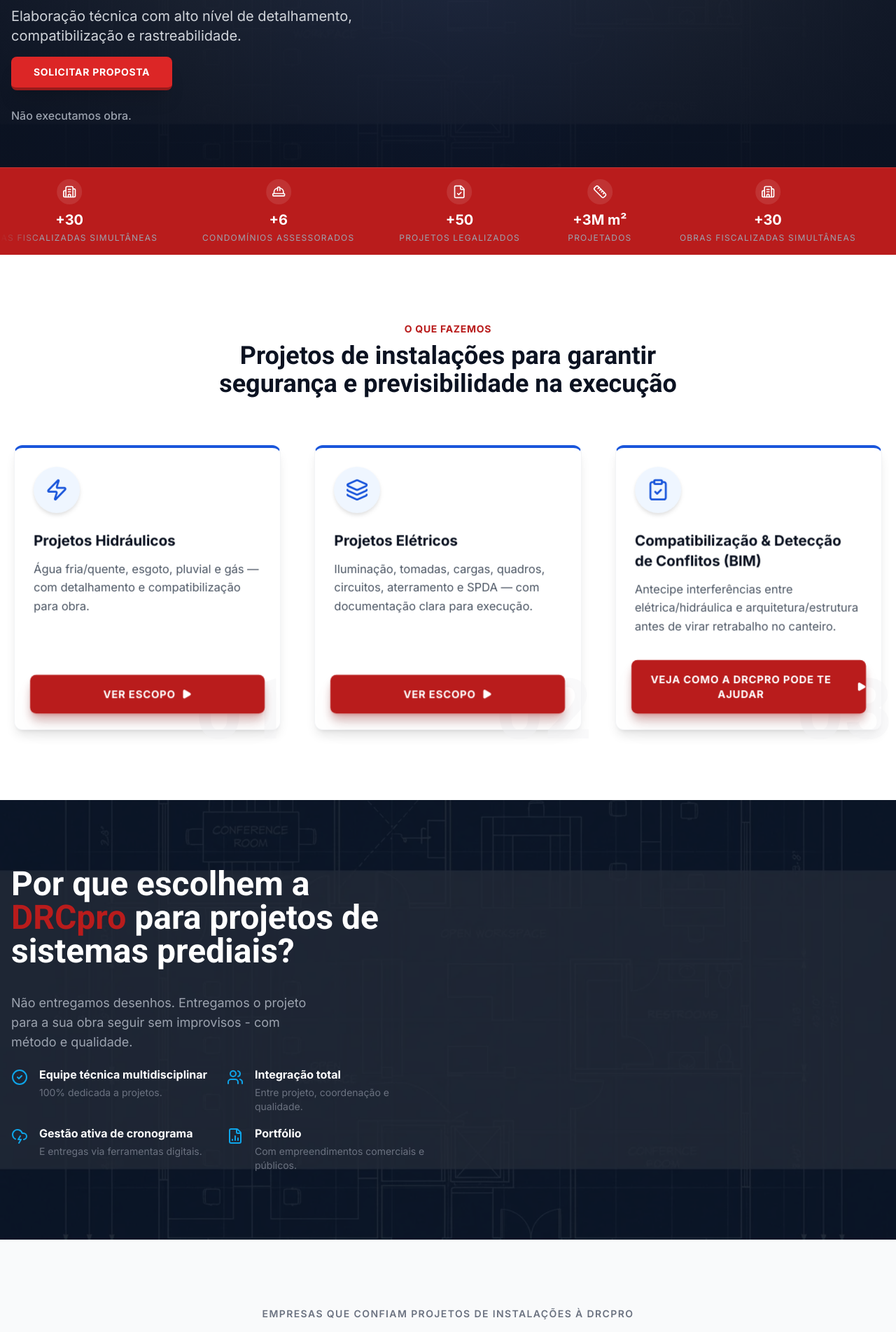
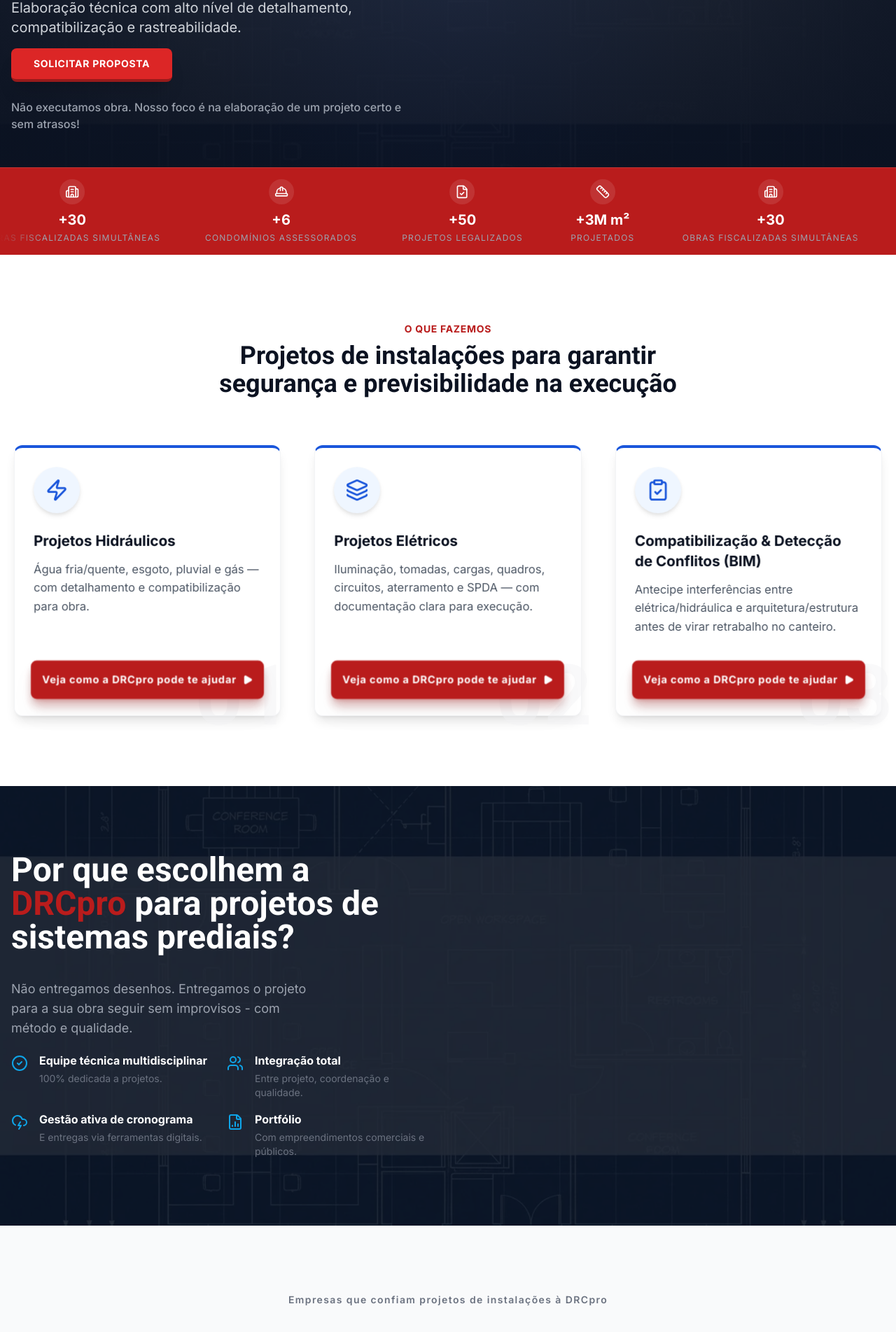
Before and after one commit to VoaNegocio/drcpro-lp, a React (Vite) app: page / in a window 1280 px wide. Shown: the part 436-2339 px from the top of the page at 70% size. Built offline with nearby package versions, Linux system fonts and the light colour scheme.

Commit message:
vai tomar no cu esses caras da DRC

```diff
--- a/src/components/Hero.jsx
+++ b/src/components/Hero.jsx
@@ -70,7 +70,7 @@
                     </div>
 
                     <p className="text-sm sm:text-base text-gray-400 mb-8 leading-relaxed max-w-xl font-medium">
-                        Não executamos obra.
+                        Não executamos obra. Nosso foco é na elaboração de um projeto certo e sem atrasos!
                     </p>
                 </motion.div>
 
--- a/src/components/Services.jsx
+++ b/src/components/Services.jsx
@@ -30,7 +30,6 @@
             icon: ClipboardCheck,
             title: "Compatibilização & Detecção de Conflitos (BIM)",
             description: "Antecipe interferências entre elétrica/hidráulica e arquitetura/estrutura antes de virar retrabalho no canteiro.",
-            buttonText: "Veja como a DRCpro pode te ajudar",
             image: "/imgs/imgcard3.webp",
             video: "/videos/videogrid3-marco-pnc_opt.mp4"
         }
@@ -133,9 +132,9 @@
                     <div className="relative z-10 translate-z-50 drop-shadow-xl">
                         <button
                             onClick={handleFlip}
-                            className="w-full inline-flex items-center justify-center bg-brand-red text-white font-bold uppercase tracking-wider text-sm py-4 rounded-lg hover:bg-red-700 transition-all duration-300 cursor-pointer animate-pulse-scale shadow-lg shadow-brand-red/30"
+                            className="w-full inline-flex items-center justify-center bg-brand-red text-white font-bold tracking-wider text-sm py-4 rounded-lg hover:bg-red-700 transition-all duration-300 cursor-pointer animate-pulse-scale shadow-lg shadow-brand-red/30"
                         >
-                            {service.buttonText || "VER ESCOPO"} <Play size={14} className="ml-2 fill-current" />
+                            {service.buttonText || "Veja como a DRCpro pode te ajudar"} <Play size={14} className="ml-2 fill-current" />
                         </button>
                     </div>
                 </Card>
--- a/src/components/SocialProof.jsx
+++ b/src/components/SocialProof.jsx
@@ -11,7 +11,7 @@
 
                 {/* Logos Grid */}
                 <div className="mb-16 md:mb-20">
-                    <p className="text-center text-gray-500 uppercase tracking-widest text-xs md:text-sm font-semibold mb-8">
+                    <p className="text-center text-gray-500 tracking-widest text-xs md:text-sm font-semibold mb-8">
                         Empresas que confiam projetos de instalações à DRCpro
                     </p>
                     <div className="flex flex-wrap justify-center items-center gap-x-8 gap-y-6 md:gap-16 opacity-60 grayscale hover:grayscale-0 transition-all duration-500">
```
